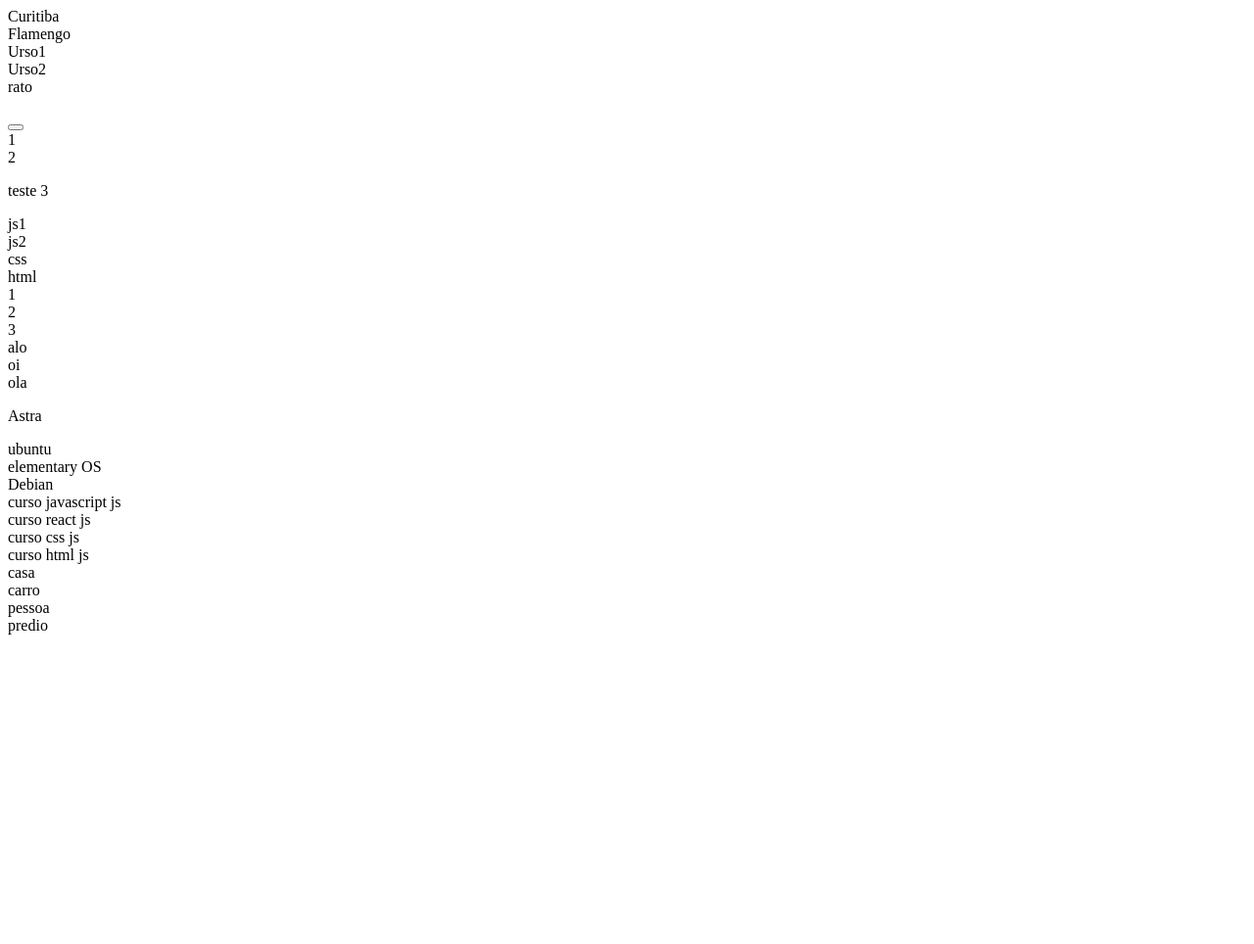
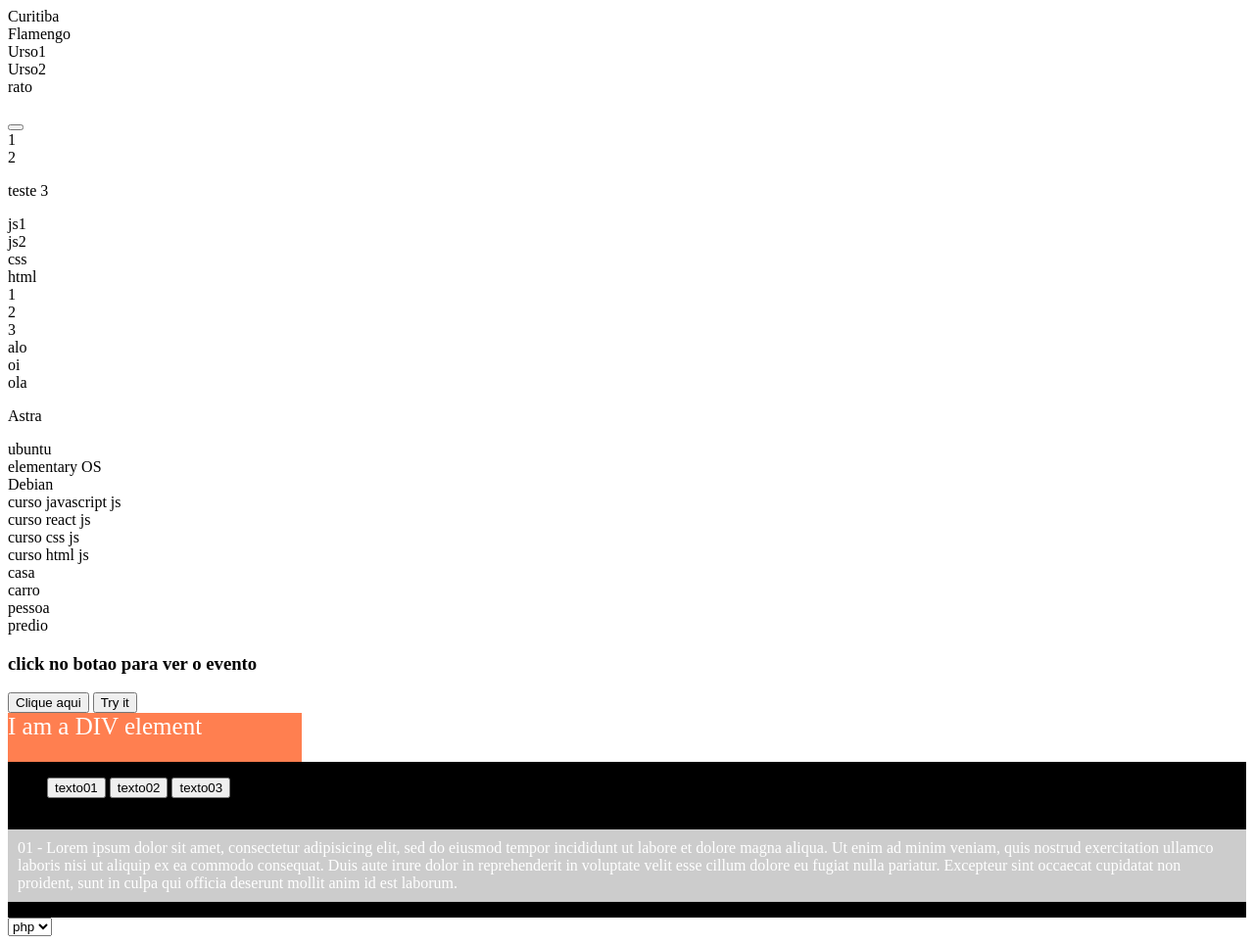
Before and after one commit to Easy-JavaScript/JavaScript, a plain HTML site: page index.html in a window 1280 px wide. Shown: the whole page at 98% size. Before the commit the page ends 800 px from the top, so only its background shows below. Drawn offline with Linux system fonts and the light colour scheme.

Commit message:
assistir aula de array

```diff
--- a/index.html
+++ b/index.html
@@ -3,6 +3,47 @@
 <head>
 	<title>Easy - JavaScript</title>
 </head>
+
+<style type="text/css">
+
+	.mystyle {
+    width: 300px;
+    height: 50px;
+    background-color: coral;
+    color: white;
+    font-size: 25px;
+}
+
+.newClassName {
+    width: 400px;
+    height: 100px;
+    background-color: lightblue;
+    text-align: center;
+    font-size: 25px;
+    color: navy;
+    margin-bottom: 10px;
+}
+
+.javex{
+	width:100%;
+	display: inline-block;
+	background: #000;
+}
+.javex__texto{
+	background: #ccc;
+	color: #fff;
+	padding: 10px;
+}
+.javex__filtro{
+	display: inline-block;
+	width: 100%;
+}
+.javex__filtro ul li{
+	display: inline-block;
+}
+.javex #txt-2,
+.javex #txt-3{ display: none; }
+</style>
 <body>
 
 <div id="time-pequeno">Curitiba</div>
@@ -60,6 +101,53 @@
 	<div class="info">carro</div>
 	<div class="info">pessoa</div>
 	<div class="info">predio</div>
+
+	<h3 id="title">click no botao para ver o evento</h3>
+	<button id="btn-event">Clique aqui</button>
+
+
+
+
+
+<button onclick="myFunction()">Try it</button>
+
+	<div id="myDIV" class="mystyle">
+		I am a DIV element
+	</div>
+
+<div class="javex">
+	<div class="javex__filtro">
+		<ul>
+			<li><button id="btn-1">texto01</button></li>
+			<li><button id="btn-2">texto02</button></li>
+			<li><button id="btn-3">texto03</button></li>
+		</ul>
+	</div>
+	<p class="javex__texto" id="txt-1">01 - Lorem ipsum dolor sit amet, consectetur adipisicing elit, sed do eiusmod
+	tempor incididunt ut labore et dolore magna aliqua. Ut enim ad minim veniam,
+	quis nostrud exercitation ullamco laboris nisi ut aliquip ex ea commodo
+	consequat. Duis aute irure dolor in reprehenderit in voluptate velit esse
+	cillum dolore eu fugiat nulla pariatur. Excepteur sint occaecat cupidatat non
+	proident, sunt in culpa qui officia deserunt mollit anim id est laborum.</p>
+	<p class="javex__texto" id="txt-2">02 - Lorem ipsum dolor sit amet, consectetur adipisicing elit, sed do eiusmod
+	tempor incididunt ut labore et dolore magna aliqua. Ut enim ad minim veniam,
+	quis nostrud exercitation ullamco laboris nisi ut aliquip ex ea commodo
+	consequat. Duis aute irure dolor in reprehenderit in voluptate velit esse
+	cillum dolore eu fugiat nulla pariatur. Excepteur sint occaecat cupidatat non
+	proident, sunt in culpa qui officia deserunt mollit anim id est laborum.</p>
+	<p class="javex__texto" id="txt-3">03 -Lorem ipsum dolor sit amet, consectetur adipisicing elit, sed do eiusmod
+	tempor incididunt ut labore et dolore magna aliqua. Ut enim ad minim veniam,
+	quis nostrud exercitation ullamco laboris nisi ut aliquip ex ea commodo
+	consequat. Duis aute irure dolor in reprehenderit in voluptate velit esse
+	cillum dolore eu fugiat nulla pariatur. Excepteur sint occaecat cupidatat non
+	proident, sunt in culpa qui officia deserunt mollit anim id est laborum.</p>
+</div>
+
+<select id="linguagens">
+	<option value="1">php</option>
+	<option value="2">js</option>
+	<option value="3">css</option>
+</select>
 
 <script type="text/javascript">
 
@@ -260,10 +348,37 @@
 	alert('pagina carregada');
 
 
+	// para adicionar qualquer evento(click,doubleclick,hover.etc) utiliza-se o
+	// addEventListener('evento', function(){})
+
+	var btn_event = document.getElementById("btn-event");
+	var title = document.getElementById("title");
+
+	btn_event.addEventListener('click', function(){
+		console.log('click');
+		alert("ola dev");
+		title.remove();
+	})
 
 
 
 
+	function myFunction() {
+    	document.getElementById("myDIV").classList.toggle("newClassName");
+    	//pode se usar o .classList.add para adicionar classe
+    	//pode se usar o .classList.remove para remover classe
+
+	}
+
+
+		var ling = document.getElementById('linguagens');
+
+		ling.addEventListener('change', function(){
+			var options = this.options;
+ 			var itemAtual = this.selectedIndex;
+
+ 			console.log(options[itemAtual].text);
+		})
 
 
 </script>
```
Also changed, not shown: js-easy.html (added, +72 -0 lines).
